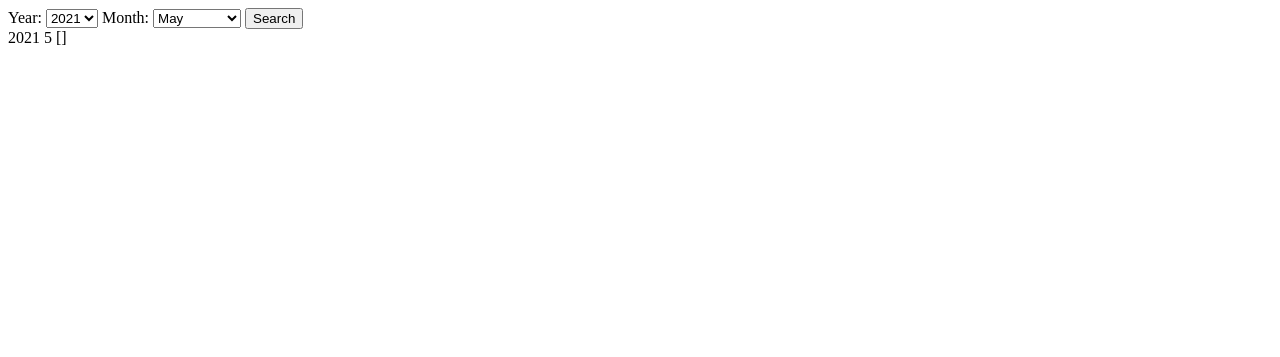
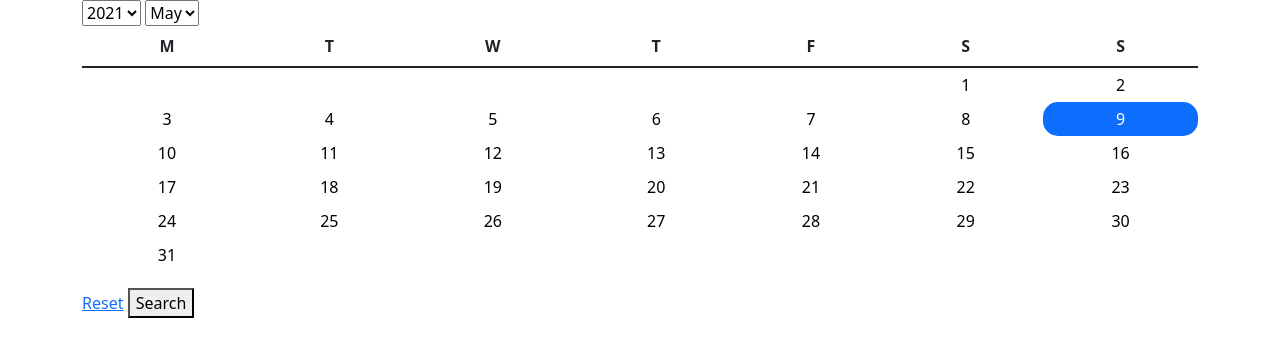
Before and after one commit to n3rsti/ToDoChat, a Django app: page /calendar/ in a window 1280 px wide. Shown: the top 357 px of the page. Run offline with Django 3.2, Linux system fonts and the light colour scheme; the visitor is signed in with stand-in values (Sample User, id 1); data that the repository does not hold is empty; parts of the project's set-up code (start-up, migrations or seed data) failed here and were passed over; some libraries are stand-ins or nearby versions.

Commit message:
views.py: add logic to return list of days to be rendered calendar.html: update template code using logic from view

```diff
--- a/todochat/tasks/templates/calendar.html
+++ b/todochat/tasks/templates/calendar.html
@@ -1,31 +1,61 @@
-<!doctype html>
-<html lang="en">
-<head>
-    <meta charset="UTF-8">
-    <meta name="viewport"
-          content="width=device-width, user-scalable=no, initial-scale=1.0, maximum-scale=1.0, minimum-scale=1.0">
-    <meta http-equiv="X-UA-Compatible" content="ie=edge">
-    <title>Document</title>
-</head>
-<body>
-<form method="GET">
-    <label for="year">Year:</label>
+{% extends "base.html" %}
+{% block content %}
+    {% load mathfilters %}
+    <div class="container calendar_div">
+        <form method="GET" class="calendar__form">
+            <section class="form__top">
+                <label for="year" hidden>Year:</label>
                 <select id="year" name="year">
                     {% for loop_year in years %}
-            <option value="{{ loop_year }}" {% if loop_year == year %}selected{% endif %}>{{ loop_year }}</option>
+                        <option value="{{ loop_year }}"
+                                {% if loop_year == year %}selected{% endif %}>{{ loop_year }}</option>
                     {% endfor %}
                 </select>
-     <label for="month">Month:</label>
+                <label for="month" hidden>Month:</label>
                 <select id="month" name="month">
                     {% for loop_month in months %}
-            <option value="{{ forloop.counter }}" {% if forloop.counter == month %}selected{% endif %}>{{ loop_month }}</option>
+                        <option value="{{ forloop.counter }}"
+                                {% if forloop.counter == month %}selected{% endif %}>{{ loop_month }}</option>
                     {% endfor %}
                 </select>
-    <button type="submit">Search</button>
+            </section>
+
+            <table class="table table-bordered calendar">
+                <thead>
+                <tr>
+                    <th scope="col">M</th>
+                    <th scope="col">T</th>
+                    <th scope="col">W</th>
+                    <th scope="col">T</th>
+                    <th scope="col">F</th>
+                    <th scope="col">S</th>
+                    <th scope="col">S</th>
+                </tr>
+                </thead>
+                <tbody>
+                {% for loop_day in render_days %}
+                    {% if forloop.first %}
+                        <tr>
+                            {% elif forloop.counter != 0 and forloop.counter|sub:1|mod:7 == 0 %}
+                        </tr>
+                        <tr>
+                    {% endif %}
+                <td class="{% if loop_day in task_days %}task__td{% elif is_current_month and loop_day == current_day %} today{% endif %}">
+                    {% if loop_day != None %}
+                        <a class="calendar__a"
+                           href="/tasks/?deadline={{ year }}-{{ month }}-{{ loop_day }}">{{ loop_day }}</a>
+                    {% endif %}
+                </td>
+                {% if forloop.last %}
+                    </tr>
+                {% endif %}
+                {% endfor %}
+                </tbody>
+            </table>
+            <section class="calendar__bottom">
+                <a class="calendar__btn --light" href="{% url 'index' %}">Reset</a>
+                <button class="calendar__btn --dark" type="submit">Search</button>
+            </section>
         </form>
-<div class="calendar"></div>
-{{ year }}
-{{ month }}
-{{ task_days }}
-</body>
-</html>
+    </div>
+{% endblock content %}
--- a/todochat/tasks/views.py
+++ b/todochat/tasks/views.py
@@ -10,6 +10,7 @@ import json
 from django.http import HttpResponseRedirect
 from operator import attrgetter
 from itertools import chain
+from calendar import monthrange
 
 
 class TaskListView(ListView, LoginRequiredMixin, UserPassesTestMixin):
@@ -259,8 +260,12 @@ def render_calendar(request):
     if month is None:
         month = now.month
 
-    months = ["January", "February", "March", "April", "May", "June", "July",
-              "August", "September", "October", "November", "December"]
+    month = int(month)
+    year = int(year)
+
+    is_current_month = (month == now.month) and (year == now.year)
+    months = ["Jan", "Feb", "Mar", "Apr", "May", "Jun", "Jul",
+              "Aug", "Sep", "Oct", "Nov", "Dec"]
 
     # Get all possible values for deadline year and parse into sorted list
     # If user has tasks in years: 2008, 2013, 2015 => output: [2008, 2013, 2015]
@@ -276,12 +281,32 @@ def render_calendar(request):
     task_days = list(request.user.users_tasks.filter(deadline__year=year, deadline__month=month).
                      values_list('deadline__day', flat=True).distinct())
 
+    """
+    Create list of calendar days to be rendered
+    """
+    # first_weekday contains weekday of first day in month => 1-Monday, 7-Sunday
+    first_weekday = datetime(year, month, 1).weekday() + 1
+
+    current_month_days_count = monthrange(year, month)[1]
+    """
+    Create blank tile for every day from previous month (x on scheme) and concatenate them with list of
+    actual days to be rendered
+
+    M, T, W etc. - weekdays
+    Example: month starts at Thursday:
+    M  T  W  T  F  S  S
+    x  x  x  1  2  3  4
+    """
+    total_days = [None for x in range(1, first_weekday)] + list(range(1, current_month_days_count + 1))
     context = {
         "year": int(year),
         "month": int(month),
         "months": months,
         "years": years,
-        "task_days": task_days
+        "task_days": task_days,
+        "render_days": total_days,
+        "is_current_month": is_current_month,
+        "current_day": now.day
     }
 
     return render(request, "calendar.html", context)
```
Lines whose indentation alone changed are shown as unchanged.
